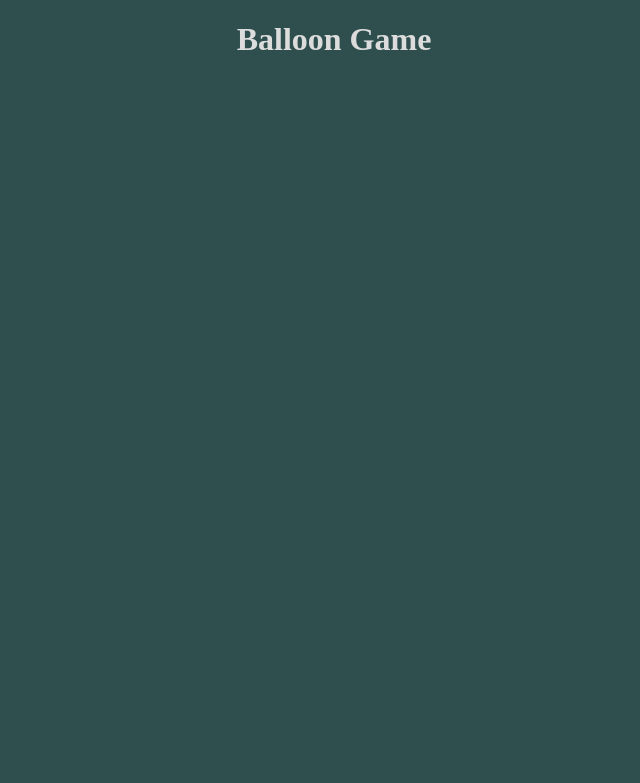
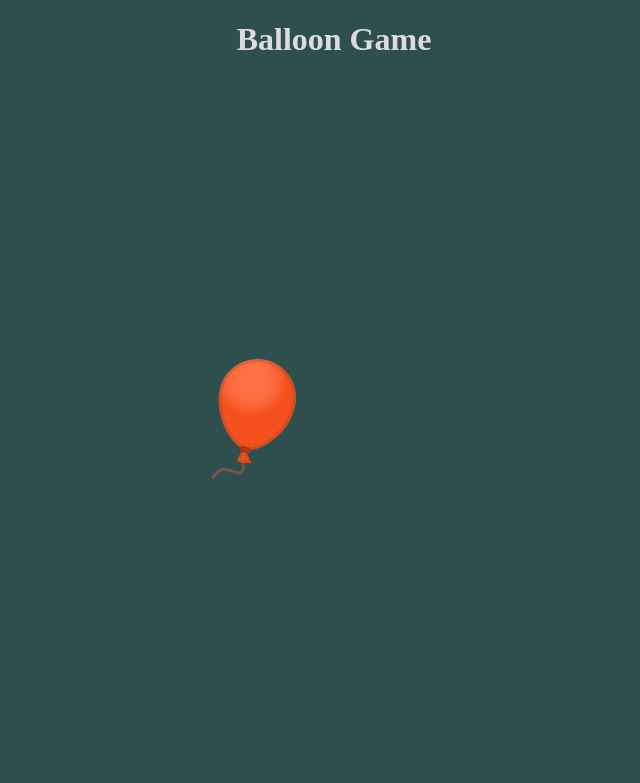
Before and after one commit to Endermandels/BalloonGame, a website: page public/index.html in a window 1280 px wide. Shown: the whole page, without its empty margins (306-946 px from the left). Drawn offline with Linux system fonts and the light colour scheme.

Commit message:
Draw balloon to screen

```diff
--- a/public/index.html
+++ b/public/index.html
@@ -8,5 +8,10 @@
     </head>
     <body>
         <h1 class="header">Balloon Game</h1>
+        <div class="balloon-div">
+            <svg>
+                <image href="images/balloon.svg" />
+            </svg>
+        </div>
     </body>
 </html>
--- a/public/style.css
+++ b/public/style.css
@@ -9,3 +9,11 @@ h1 {
 .header {
     text-align: center;
 }
+
+.balloon-div {
+    display: flex;
+    justify-content: center; /* align items horizontally */
+    align-items: center; /* align items vertically */
+    height: 700px;
+    /* border: 1px solid black; */
+}
```
Also changed, not shown: issues.md (+3 -1 lines), LICENSE-THIRD-PARTY.txt, public/images/balloon.svg (added).
